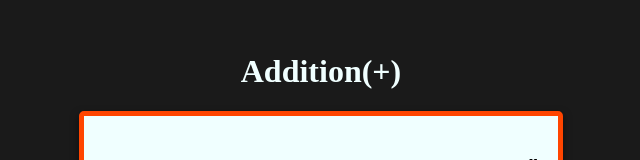
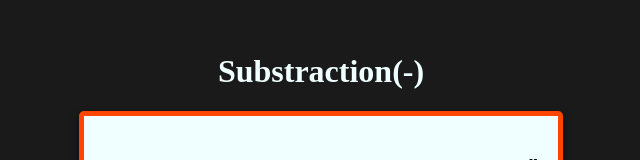
Before and after one commit to GodblessYankson/substraction, a plain HTML site: page index.html in a window 1280 px wide. Shown: the part 105-265 px from the top of the page, without its empty margins (319-959 px from the left). Drawn offline with Linux system fonts and the light colour scheme.

Commit message:
this is the substraction app

```diff
--- a/index.html
+++ b/index.html
@@ -8,7 +8,7 @@
   </head>
   <body>
     <div class="fore-intro">
-      <h1 id="intro">Addition(+)</h1>
+      <h1 id="intro">Substraction(-)</h1>
       <form action="" id="form" class="form">
         <h4 id="score" class="score">score: 0</h4>
         <h1 id="question" class="question">asdfghg</h1>
```
